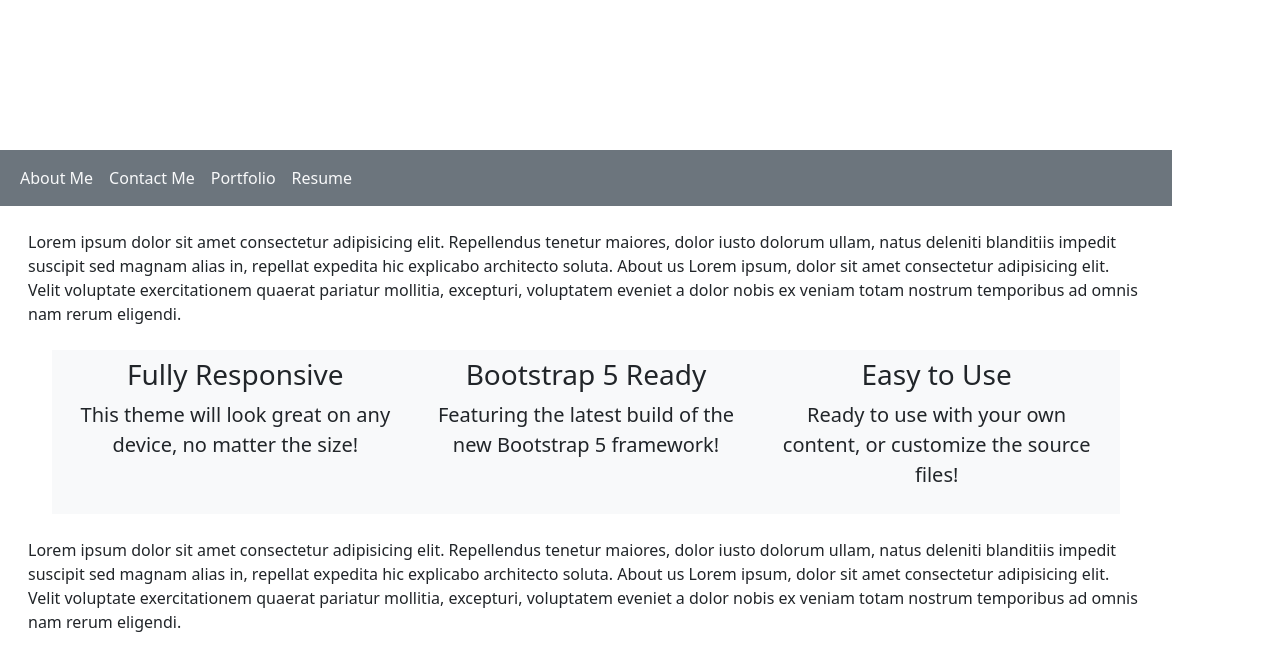
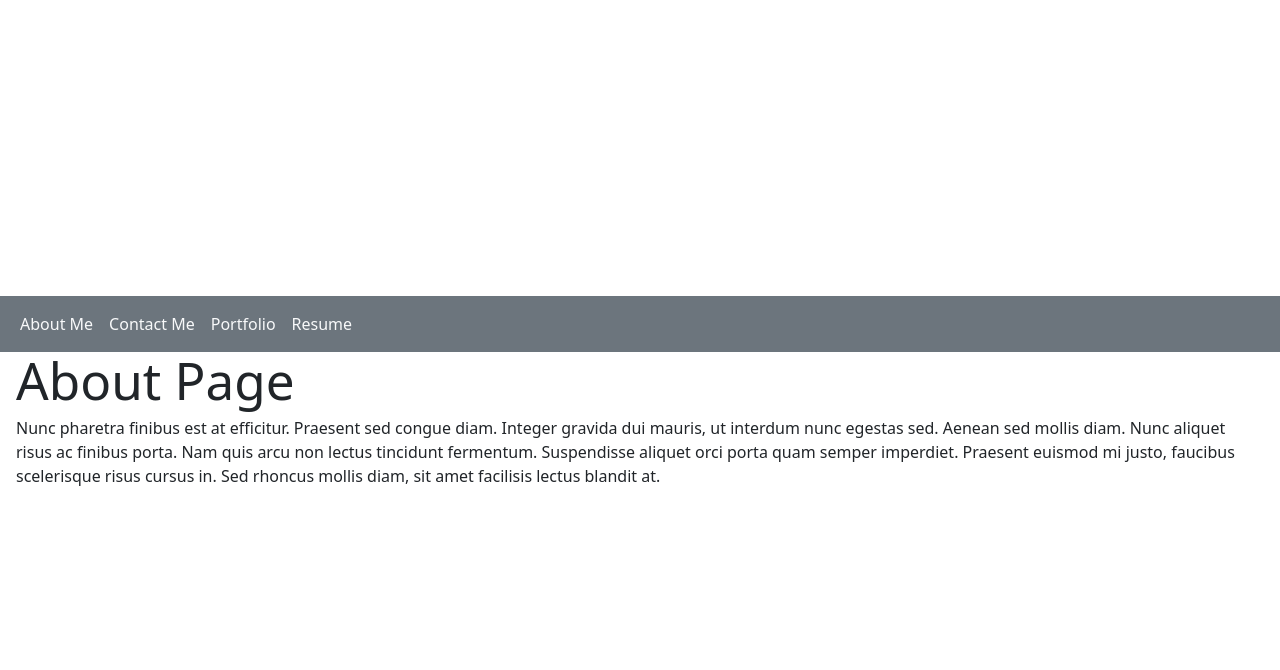
Before and after one commit to MavMMSZ/react-portfolio, a React (Vite) app in the folder Portfolio/: page / in a window 1280 px wide. Shown: the top 670 px of the page. Built offline with nearby package versions, Linux system fonts and the light colour scheme.

Commit message:
created place holders for pages

```diff
--- a/Portfolio/src/pages/aboutMe.jsx
+++ b/Portfolio/src/pages/aboutMe.jsx
@@ -1,63 +1,14 @@
-export default function aboutMe() {
+export default function AboutMe() {
   return (
-      <div className="container pt-4">
+    <div>
+      <h1>About Page</h1>
       <p>
-          Lorem ipsum dolor sit amet consectetur adipisicing elit. Repellendus
-          tenetur maiores, dolor iusto dolorum ullam, natus deleniti blanditiis
-          impedit suscipit sed magnam alias in, repellat expedita hic explicabo
-          architecto soluta. About us Lorem ipsum, dolor sit amet consectetur
-          adipisicing elit. Velit voluptate exercitationem quaerat pariatur
-          mollitia, excepturi, voluptatem eveniet a dolor nobis ex veniam totam
-          nostrum temporibus ad omnis nam rerum eligendi.
-        </p>
-        <section className="features-icons bg-light text-center m-4">
-          <div className="container">
-            <div className="row p-2">
-              <div className="col-lg-4">
-                <div className="features-icons-item mx-auto mb-5 mb-lg-0 mb-lg-3">
-                  <div className="features-icons-icon d-flex">
-                    <i className="bi-window m-auto text-primary" />
-                  </div>
-                  <h3>Fully Responsive</h3>
-                  <p className="lead mb-0">
-                    This theme will look great on any device, no matter the size!
-                  </p>
-                </div>
-              </div>
-              <div className="col-lg-4">
-                <div className="features-icons-item mx-auto mb-5 mb-lg-0 mb-lg-3">
-                  <div className="features-icons-icon d-flex">
-                    <i className="bi-layers m-auto text-primary" />
-                  </div>
-                  <h3>Bootstrap 5 Ready</h3>
-                  <p className="lead mb-0">
-                    Featuring the latest build of the new Bootstrap 5 framework!
-                  </p>
-                </div>
-              </div>
-              <div className="col-lg-4">
-                <div className="features-icons-item mx-auto mb-0 mb-lg-3">
-                  <div className="features-icons-icon d-flex">
-                    <i className="bi-terminal m-auto text-primary" />
-                  </div>
-                  <h3>Easy to Use</h3>
-                  <p className="lead mb-0">
-                    Ready to use with your own content, or customize the source
-                    files!
-                  </p>
-                </div>
-              </div>
-            </div>
-          </div>
-        </section>
-        <p>
-          Lorem ipsum dolor sit amet consectetur adipisicing elit. Repellendus
-          tenetur maiores, dolor iusto dolorum ullam, natus deleniti blanditiis
-          impedit suscipit sed magnam alias in, repellat expedita hic explicabo
-          architecto soluta. About us Lorem ipsum, dolor sit amet consectetur
-          adipisicing elit. Velit voluptate exercitationem quaerat pariatur
-          mollitia, excepturi, voluptatem eveniet a dolor nobis ex veniam totam
-          nostrum temporibus ad omnis nam rerum eligendi.
+        Nunc pharetra finibus est at efficitur. Praesent sed congue diam.
+        Integer gravida dui mauris, ut interdum nunc egestas sed. Aenean sed
+        mollis diam. Nunc aliquet risus ac finibus porta. Nam quis arcu non
+        lectus tincidunt fermentum. Suspendisse aliquet orci porta quam semper
+        imperdiet. Praesent euismod mi justo, faucibus scelerisque risus cursus
+        in. Sed rhoncus mollis diam, sit amet facilisis lectus blandit at.
       </p>
     </div>
   );
--- a/Portfolio/src/pages/contact.jsx
+++ b/Portfolio/src/pages/contact.jsx
@@ -0,0 +1,20 @@
+export default function Contact() {
+    return (
+      <div>
+        <h1>Contact Page</h1>
+        <p>
+          Integer cursus bibendum sem non pretium. Vestibulum in aliquet sem, quis
+          molestie urna. Aliquam semper ultrices varius. Aliquam faucibus sit amet
+          magna a ultrices. Aenean pellentesque placerat lacus imperdiet
+          efficitur. In felis nisl, luctus non ante euismod, tincidunt bibendum
+          mi. In a molestie nisl, eu sodales diam. Nam tincidunt lacus quis magna
+          posuere, eget tristique dui dapibus. Maecenas fermentum elementum
+          faucibus. Quisque nec metus vestibulum, egestas massa eu, sollicitudin
+          ipsum. Nulla facilisi. Sed ut erat ligula. Nam tincidunt nunc in nibh
+          dictum ullamcorper. Class aptent taciti sociosqu ad litora torquent per
+          conubia nostra, per inceptos himenaeos. Etiam ornare rutrum felis at
+          rhoncus. Etiam vel condimentum magna, quis tempor nulla.
+        </p>
+      </div>
+    );
+  }
```
Lines whose indentation alone changed are shown as unchanged.
